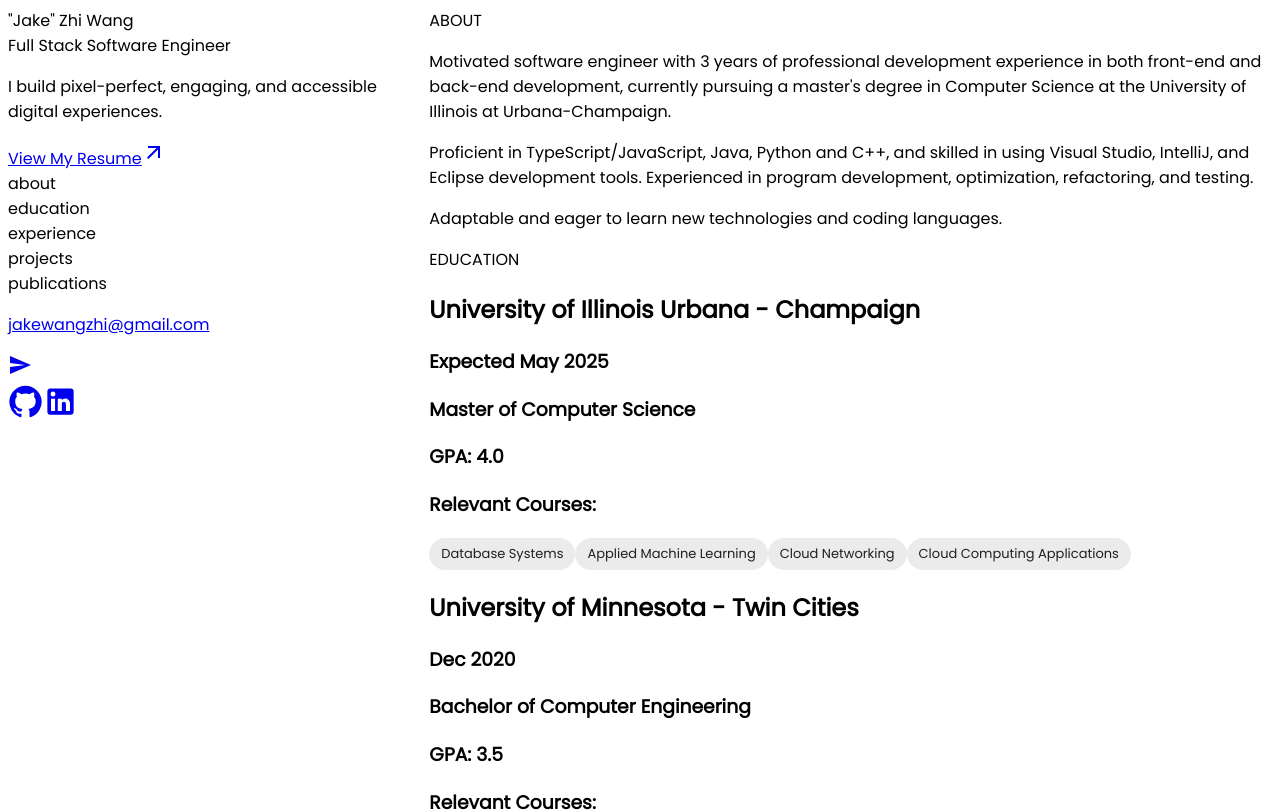
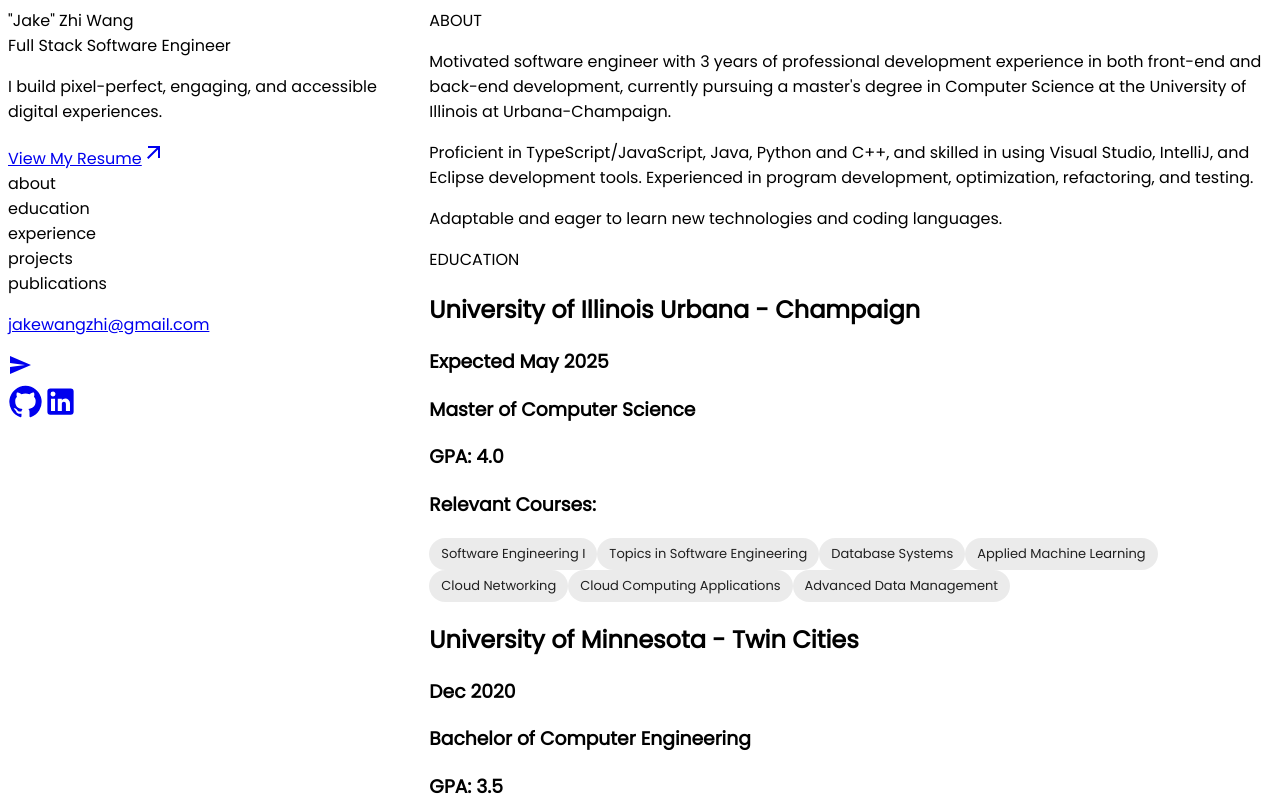
Before and after one commit to Jake-WangZhi/portfolio, a Next.js app: page / in a window 1280 px wide. Shown: the top 812 px of the page. Built offline with nearby package versions, Linux system fonts and the light colour scheme.

Commit message:
add more uiuc courses

```diff
--- a/components/Education.tsx
+++ b/components/Education.tsx
@@ -2,6 +2,14 @@ import { CourseChip } from "./CourseChip";
 
 export const Education = () => {
   const UIUC_COURSES = [
+    {
+      title: "Software Engineering I",
+      link: "https://siebelschool.illinois.edu/academics/courses/cs427",
+    },
+    {
+      title: "Topics in Software Engineering",
+      link: "https://siebelschool.illinois.edu/academics/courses/cs527",
+    },
     {
       title: "Database Systems",
       link: "https://siebelschool.illinois.edu/academics/courses/cs411",
@@ -17,6 +25,10 @@ export const Education = () => {
     {
       title: "Cloud Computing Applications",
       link: "https://ws.engr.illinois.edu/sitemanager/getfile.asp?id=510",
+    },
+    {
+      title: "Advanced Data Management",
+      link: "https://siebelschool.illinois.edu/academics/courses/cs511",
     },
   ];
 
```
